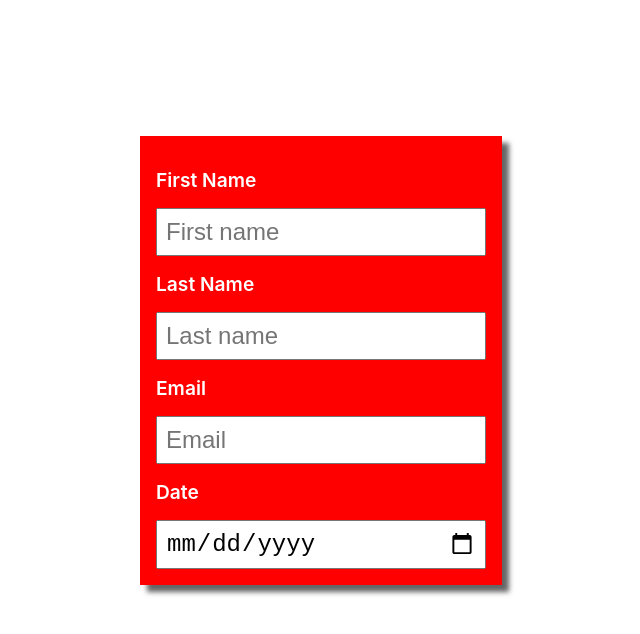
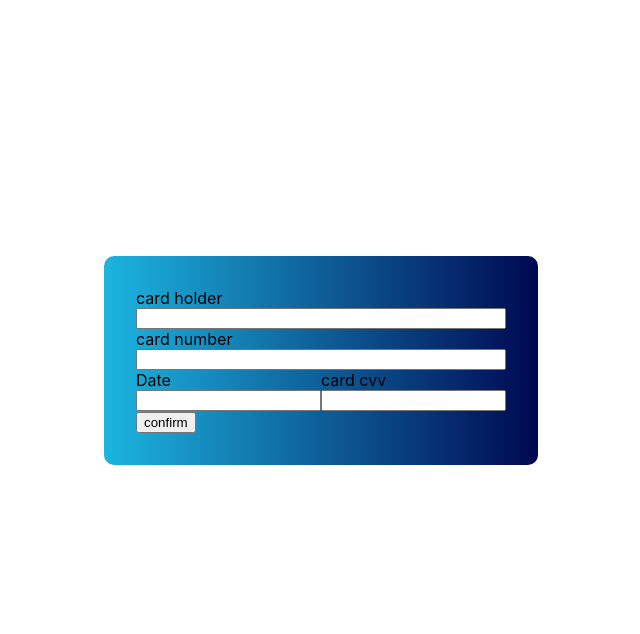
Before and after one commit to BernardoAguayoOrtega/DailyUi, a React (Create React App) app: page / in a window 1280 px wide. Shown: the top 634 px of the page, without its empty margins (319-959 px from the left). Built offline with nearby package versions, Linux system fonts and the light colour scheme.

Commit message:
create checkout card and add some styles

```diff
--- /dev/null
+++ b/src/challenges/002/002.css
@@ -0,0 +1,35 @@
+.card-container {
+  background: linear-gradient(90deg, #1CB5E0 0%, #000851 100%);
+  border-radius: 10px;
+  padding: 2rem;
+}
+
+.card-fields {
+  display: grid;
+  grid-template-areas:
+    'a a'
+    'b b'
+    'c d'
+  ;
+}
+
+.element{
+  display: flex;
+  flex-direction: column;
+}
+
+#element1{
+  grid-area: a;
+}
+
+#element2{
+  grid-area: b;
+}
+
+#element3{
+  grid-area: c;
+}
+
+#element4{
+  grid-area: d;
+}
--- /dev/null
+++ b/src/challenges/002/002.md
@@ -0,0 +1,3 @@
+# Credit Card Checkout
+## description:
+Design a credit card checkout form or page. Don't forget the important elements such as the numbers, dates, security numbers, etc.
--- /dev/null
+++ b/src/challenges/002/index.tsx
@@ -0,0 +1,30 @@
+import React, { ReactElement } from 'react';
+import './002.css';
+
+const Checkout: React.FC = (): ReactElement => {
+	return (
+		<div className='card-container'>
+			<form className='card-fields'>
+				<div id='element1' className='element'>
+					<label htmlFor='card-holder'>card holder</label>
+					<input type='text' name='card-holder' className='card-holder' />
+				</div>
+				<div id='element2' className='element'>
+					<label htmlFor='card-number'>card number</label>
+					<input type='text' name='card-number' className='card-number' />
+				</div>
+				<div id='element3' className='element'>
+					<label htmlFor='card-date'>Date</label>
+					<input type='text' name='card-date' className='card-date' />
+				</div>
+				<div id='element4' className='element'>
+					<label htmlFor='card-cvv'>card cvv</label>
+					<input type='text' name='card-cvv' className='card-cvv' />
+				</div>
+			</form>
+			<button>confirm</button>
+		</div>
+	);
+};
+
+export default Checkout;
--- a/src/components/App/index.tsx
+++ b/src/components/App/index.tsx
@@ -1,11 +1,11 @@
 import React from 'react'
 import './App.css';
-import SignUp from '../../challenges/001'
+import Checkout from '../../challenges/002'
 
 const App:React.FC = () => {
   return (
     <div className='app' >
-      <SignUp />
+      <Checkout />
     </div>
   );
 }
```
